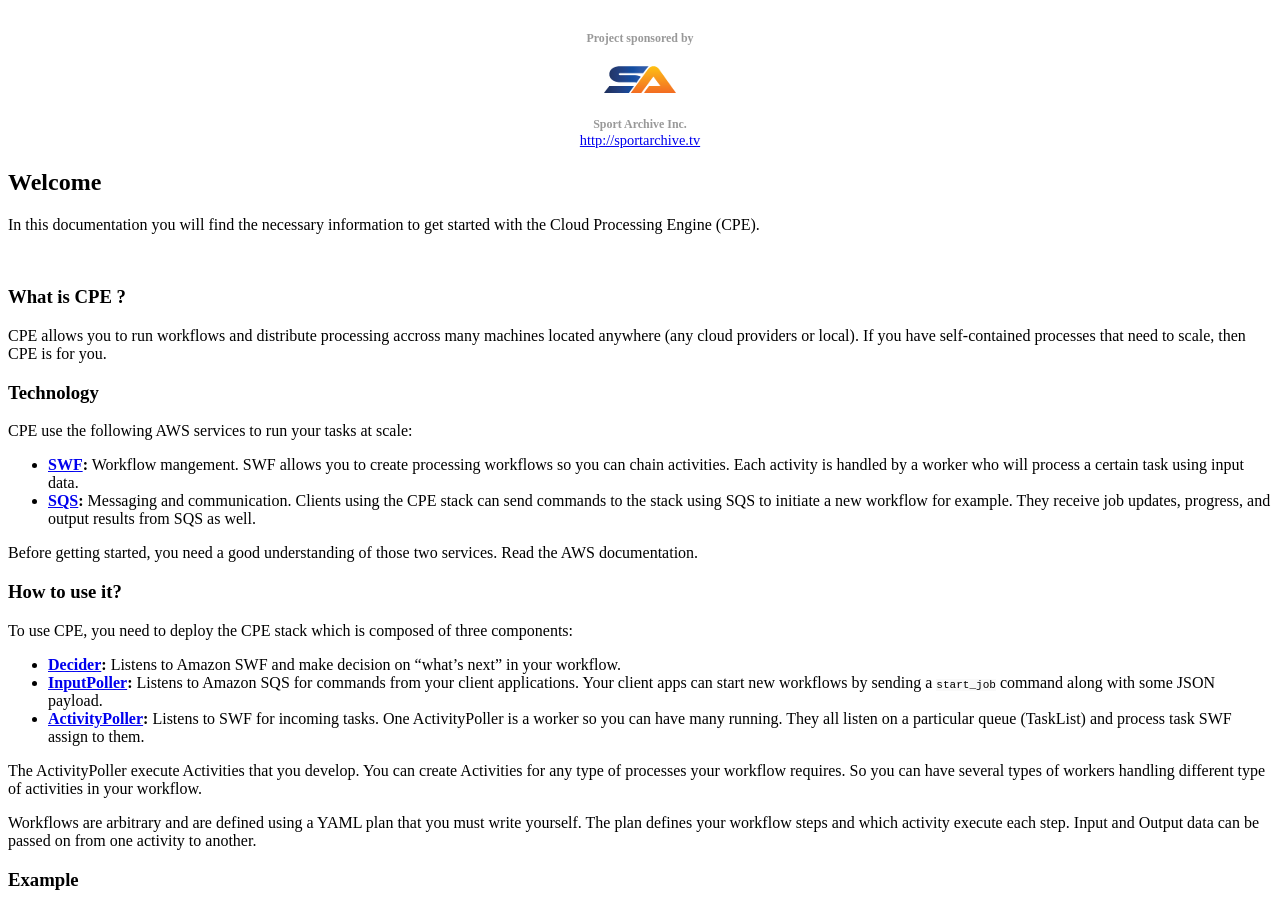
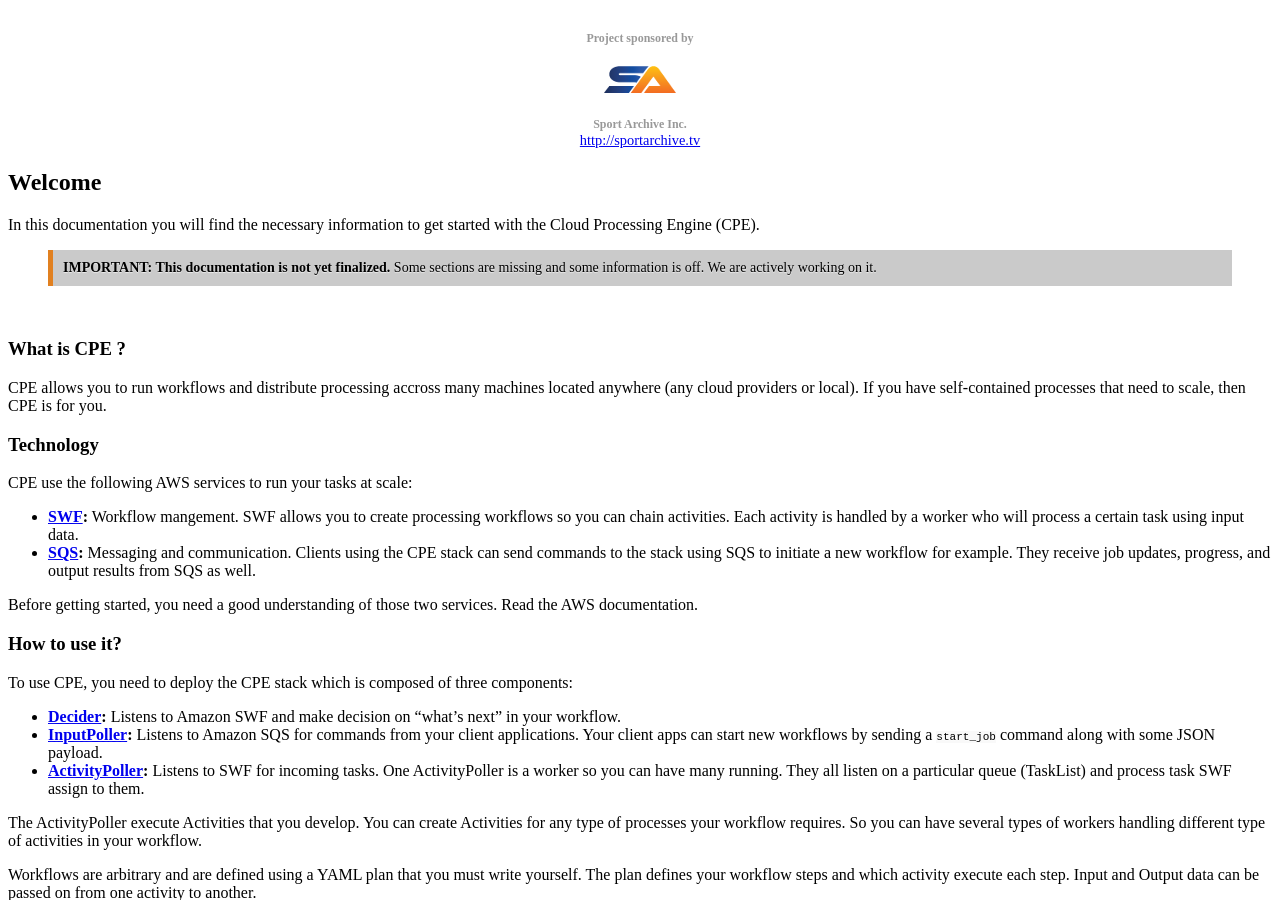
Before and after one commit to bfansports/CloudProcessingEngine, a Jekyll site: the page built from index.md, in a window 1280 px wide and 900 px high, scrolled down 408 px. Built offline with Jekyll 4.4.1, drawn with Linux system fonts in a browser that asks for light colours; Markdown is read by kramdown in place of the engine named in the settings; a style sheet for code colours, icons or effects is not loaded.

Commit message:
update warning msg

```diff
--- a/index.md
+++ b/index.md
@@ -6,6 +6,10 @@ title: "Cloud Processing Engine"
 ## Welcome
 
 In this documentation you will find the necessary information to get started with the Cloud Processing Engine (CPE).
+
+
+> **IMPORTANT: This documentation is not yet finalized.** Some sections are missing and some information is off. We are actively working on it.
+
 
 <br>
 
```
Also changed, not shown: _posts/2015-05-05-introduction.md (+0 -1 lines).
